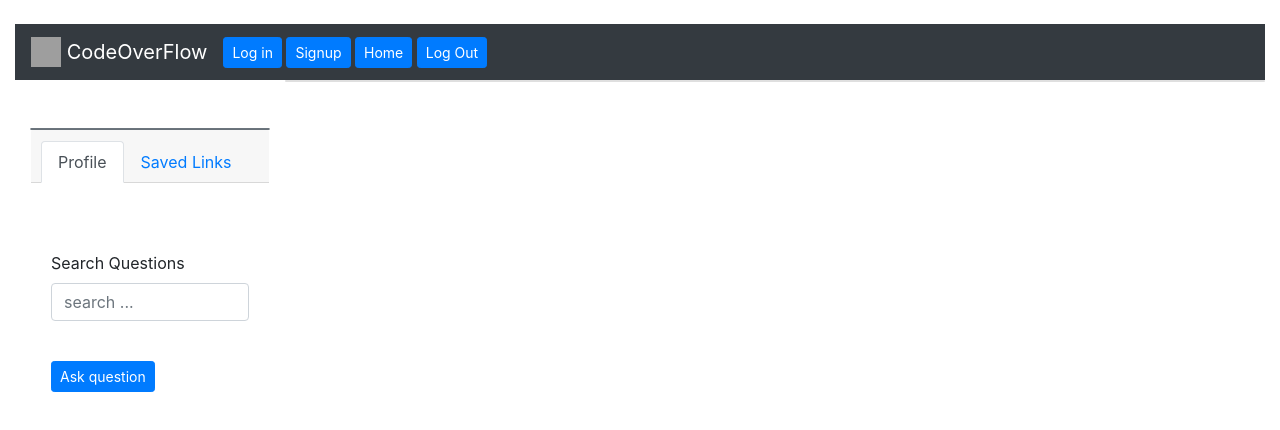
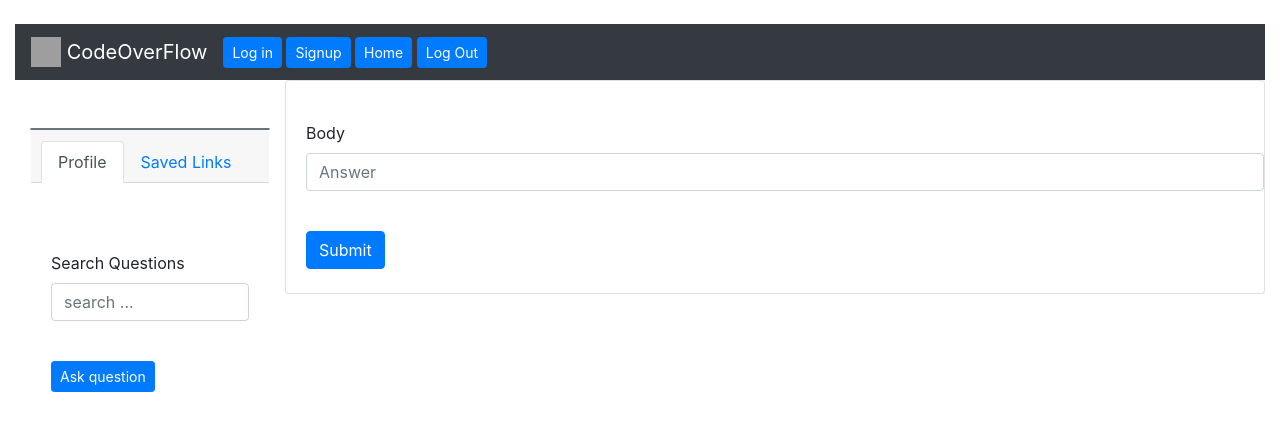
Before and after one commit to JinaStrickland/CodeOverFlow_FrontEnd, a React (Create React App) app: page /add_answer in a window 1280 px wide. Shown: the top 430 px of the page. Built offline with nearby package versions, Linux system fonts and the light colour scheme; no server answers; grey boxes are pictures that could not be loaded.

Commit message:
search q is done & working on add answer

```diff
--- a/src/App.css
+++ b/src/App.css
@@ -30,6 +30,11 @@
   width: 40px;
   height: auto;
   border-radius: 30%;
+  float: right;
+}
+
+#user-name {
+  float: right;
 }
 
 .add-question {
--- a/src/App.js
+++ b/src/App.js
@@ -18,6 +18,7 @@ class App extends Component {
   state = {
     questions: [],
     question: {},
+    searchTerm: "",
   };
 
   componentDidMount() {
@@ -80,8 +81,19 @@ class App extends Component {
     });
   };
 
-  addAnswer = (value) => {
-    console.log(value);
+  addAnswer = (e) => {
+    e.preventDefault();
+    // debugger;
+
+    let body = e.target[0].value;
+
+    // console.log(e.target);
+  };
+
+  handleSearch = (e) => {
+    this.setState({
+      searchTerm: e.target.value,
+    });
   };
 
   render() {
@@ -92,7 +104,7 @@ class App extends Component {
             <Header />
             <div id="nav-bar">
               <MDBContainer size="sm" id="nav-bar">
-                <NavBar />
+                <NavBar handleSearch={this.handleSearch} />
               </MDBContainer>
             </div>
             <Card>
@@ -104,8 +116,12 @@ class App extends Component {
                   path="/homepage"
                   render={() => (
                     <MainContainer
-                      questions={this.state.questions}
+                      // questions={this.state.questions}
+                      questions={this.state.questions.filter((q) =>
+                        q.tag.toLowerCase().includes(this.state.searchTerm)
+                      )}
                       getQuestion={this.getQuestion}
+                      handleSearch={this.handleSearch}
                     />
                   )}
                 />
@@ -117,26 +133,22 @@ class App extends Component {
                     <SingleQuestion question={this.state.question} />
                   )}
                 />
-                <Switch>
-                  <Route
-                    path="/add_question"
-                    render={(routerProps) => (
-                      <QuestionForm
-                        routerProps
-                        addQuestion={this.addQuestion}
-                      />
-                    )}
-                  />
-                </Switch>
+                <Route
+                  path="/add_question"
+                  render={(routerProps) => (
+                    <QuestionForm routerProps addQuestion={this.addQuestion} />
+                  )}
+                />
 
-                <Switch>
-                  <Route
-                    path="/add_answer"
-                    render={(routerProps) => (
-                      <AnswerForm routerProps addAnswer={this.addAnswer} />
-                    )}
-                  />
-                </Switch>
+                <Route
+                  path="/add_answer"
+                  render={() => (
+                    <AnswerForm
+                      addAnswer={this.addAnswer}
+                      // question={this.state.question}
+                    />
+                  )}
+                />
               </Switch>
             </Card>
             <div></div>
--- a/src/Components/AnswerForm.js
+++ b/src/Components/AnswerForm.js
@@ -1,28 +1,23 @@
 import React from "react";
-import Form from "react-bootstrap/Form";
-import Button from "react-bootstrap/Button";
+import { Button, Form } from "react-bootstrap/";
 
 const AnswerForm = (props) => {
   return (
     <div id="answer-form">
-      <Form
-      //   onSubmit={(e) => props.addAnswer(e)}
-      >
+      <Form onSubmit={(e) => props.addAnswer(e)}>
         <Form.Group controlId="formGroupTitle">
           <Form.Label>Body</Form.Label>
           <Form.Control type="text" placeholder="Answer" />
         </Form.Group>
 
+        <br />
         <Button variant="primary" type="submit">
           Submit
         </Button>
       </Form>
+      <br />
     </div>
   );
 };
 
 export default AnswerForm;
-
-// t.text "body"
-// t.integer "user_id"
-// t.integer "question_id"
--- a/src/Components/Header.js
+++ b/src/Components/Header.js
@@ -1,7 +1,6 @@
 // import React from "react";
 // import SignUp from "./SignUp";
-import Button from "react-bootstrap/Button";
-import Navbar from "react-bootstrap/Navbar";
+import { Button, Navbar } from "react-bootstrap/";
 
 import React, { useCallback } from "react";
 import { useHistory } from "react-router-dom";
@@ -46,7 +45,6 @@ const Header = (props) => {
           <Button variant="primary" size="sm" onClick={logOut}>
             Log Out
           </Button>{" "}
-
         </div>
       </Navbar>
       {/* </> */}
--- a/src/Components/NavBar.js
+++ b/src/Components/NavBar.js
@@ -22,7 +22,7 @@ const NavBar = (props) => {
         <br />
         <br />
         <Card.Body>
-          <Search />
+          <Search handleSearch={props.handleSearch} />
           <br />
           <Link to="/add_question">
             {" "}
--- a/src/Components/Question.js
+++ b/src/Components/Question.js
@@ -1,8 +1,6 @@
 import React from "react";
 import { Button, Card, Nav } from "react-bootstrap/";
-import SingleQuestion from "./SingleQuestion";
 import { Link } from "react-router-dom";
-import { BrowserRouter, Route, Switch } from "react-router-dom";
 
 let usersUrl = "http://localhost:3000/users/";
 
@@ -37,8 +35,8 @@ class Question extends React.Component {
       <div>
         <Card></Card>
         <br />
-        <img id="user-image" src={`${this.state.user.image}`}></img>
-        <p>{this.state.user.username}</p>
+        <img id="user-image" src={`${this.state.user.image}`}></img>{" "}
+        <p id="user-name">{this.state.user.username}</p> <br /> <br />
         <div onClick={() => this.props.getQuestion(question)}>
           <h6>
             {" "}
@@ -49,14 +47,12 @@ class Question extends React.Component {
         <Button variant="info" size="sm">
           {question.tag}
         </Button>
-
         {question.answers.any ? (
           <p>
             Answers:
             {question.answers.length}
           </p>
         ) : null}
-
         <br />
         <br />
       </div>
--- a/src/Components/Search.js
+++ b/src/Components/Search.js
@@ -4,7 +4,7 @@ import Form from "react-bootstrap/Form";
 const Search = (props) => {
   return (
     <div>
-      <Form>
+      <Form onChange={(e) => props.handleSearch(e)}>
         <Form.Group controlId="formBasicSearch">
           <Form.Label>Search Questions</Form.Label>
           <Form.Control type="text" placeholder="search ..." />
--- a/src/Components/SignUp.js
+++ b/src/Components/SignUp.js
@@ -1,8 +1,5 @@
 import React, { Component } from "react";
-import Form from "react-bootstrap/Form";
-import Button from "react-bootstrap/Button";
-import Col from "react-bootstrap/Col";
-import Card from "react-bootstrap/Card";
+import { Button, Col, Card, Form } from "react-bootstrap/";
 
 class SignUp extends Component {
   handleChange = (e) => {
--- a/src/Components/SingleQuestion.js
+++ b/src/Components/SingleQuestion.js
@@ -11,10 +11,8 @@ class SingleQuestion extends React.Component {
 
   render() {
     let question = this.props.question;
-    // console.log(question);
     let answers_count = question.answers.length;
     let answers = question.answers.map((answer) => <li>{answer.body}</li>);
-    // console.log("Hello");
     return (
       <div id="single-question">
         {/* <p>Username: {this.state.user.username}</p> */}
--- a/src/MainContainer.js
+++ b/src/MainContainer.js
@@ -3,6 +3,7 @@ import Answer from "./Components/Answer";
 import Question from "./Components/Question";
 // import Nav from "react-bootstrap/Nav";
 import Card from "react-bootstrap/Card";
+import AnswerForm from "./Components/AnswerForm";
 // import Button from "react-bootstrap/Button";
 
 class MainContainer extends React.Component {
@@ -20,6 +21,7 @@ class MainContainer extends React.Component {
               />
             ))}
             <Answer />
+            {/* <AnswerForm getQuestion={this.props.getQuestion} /> */}
           </Card.Body>
         </Card>
       </div>
```
Also changed, not shown: src/Components/LogIn.js (+3 -12 lines).
